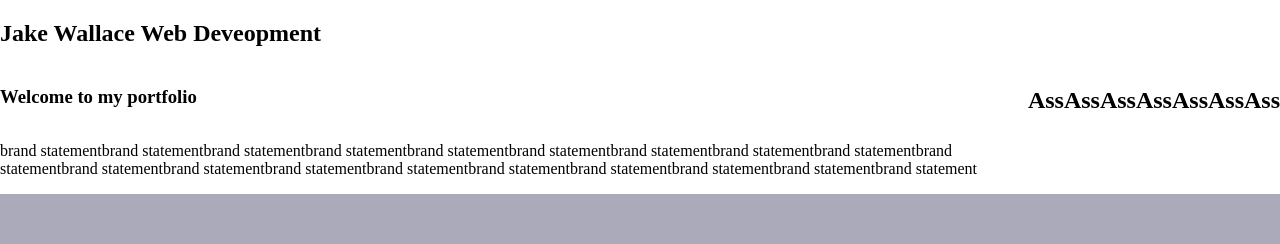
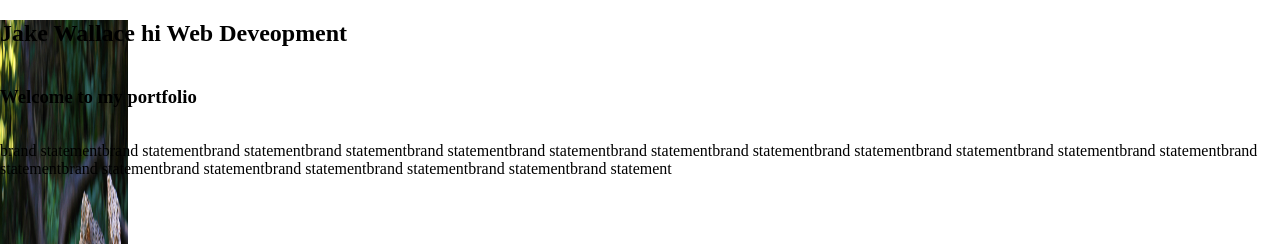
Before and after one commit to Jake-W95/Portfolio, a React (Create React App) app: page / in a window 1280 px wide. Shown: the top 244 px of the page. Built offline with nearby package versions, Linux system fonts and the light colour scheme.

Commit message:
changes home to Hero

```diff
--- a/src/App.js
+++ b/src/App.js
@@ -4,14 +4,14 @@ import NavBar from './components/NavBar'
 import Contact from './components/Contact';
 // Pages
 import ProjectSection from './pages/projectsPage';
-import Home from './pages/home'
+import Hero from './pages/Hero'
 
 
 
 function App() {
   return (
     <div className="App">
-      <Home />
+      <Hero />
       <Header />
       <NavBar />
       <Contact />
--- a/src/pages/home.js
+++ b/src/pages/Hero.js
@@ -1,5 +1,5 @@
 import React from "react";
-
+import background from '../../src/images/Tree.JPG'
 
 const col = {
     display: 'flex',
@@ -10,17 +10,24 @@ const row = {
     display: 'flex'
 }
 
-function Home() {
+function Hero() {
     return (
         <>
-        <section style={col}>
-            <h1>Jake Wallace Web Deveopment</h1>
+        <section style={{
+            height: '50rem',
+
+            backgroundImage:`url(${background})`,
+            backgroundRepeat: 'no-repeat',
+            backgroundSize: '10% 100%'
+
+            }}>
+            <h1>Jake Wallace hi Web Deveopment</h1>
             <div style={row}>
                 <div style={col}>
                 <h3>Welcome to my portfolio</h3>
                 <p>brand statementbrand statementbrand statementbrand statementbrand statementbrand statementbrand statementbrand statementbrand statementbrand statementbrand statementbrand statementbrand statementbrand statementbrand statementbrand statementbrand statementbrand statementbrand statement</p>
                 </div>
-<h1>AssAssAssAssAssAssAss</h1>
+<h1></h1>
 
             </div>
 
@@ -33,4 +40,4 @@ function Home() {
     )
 }
 
-export default Home
+export default Hero
```
Also changed, not shown: src/images/Tree.JPG (added).
